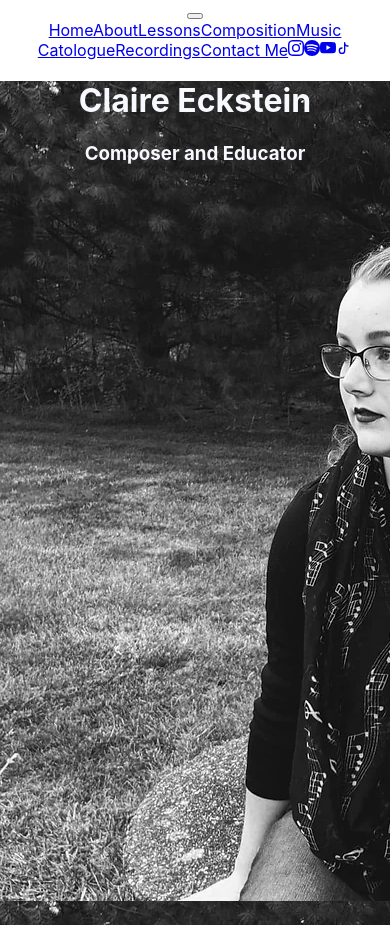
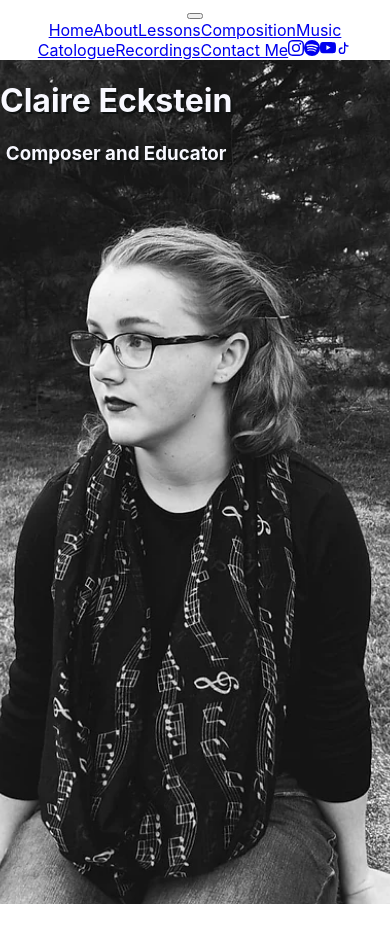
Before and after one commit to mander-pander/Claire-E, a React (Create React App) app in the folder claire/: page / in a window 390 px wide. Both pictures are taken after a click on the button "Home". After the commit the page ends 904 px from the top, so only its background shows below. Built offline with nearby package versions, Linux system fonts and the light colour scheme.

Commit message:
adjusted home layout for mobile and web

```diff
--- a/claire/src/CSS/Home.module.css
+++ b/claire/src/CSS/Home.module.css
@@ -1,6 +1,29 @@
 .home {
     background: url('./94245871_853002478499614_407991437506904.webp');
+    background-position: center;
+    background-repeat: no-repeat;
+    background-size: cover;
     min-width: 100%;
     min-height: 100vh;
+    display: flex;
+}
+
+.textBox {
     color:rgb(248, 248, 255);
+    text-align: center;
+    text-shadow: 2px 2px rgb(14, 17, 17);
 }
+
+@media (min-width: 768px) {
+    .home {
+        margin-left: 150px;
+    }
+
+    .textBox {
+        text-align: left;
+        max-width: 100%;
+        margin-left: 50px;
+        padding-top: 30px;
+        padding-left: 25px;
+    }
+}
--- a/claire/src/Components/Home.js
+++ b/claire/src/Components/Home.js
@@ -1,11 +1,15 @@
+import Container from 'react-bootstrap/Container';
 import styles from '../CSS/Home.module.css';
+
 
 const Home = () => {
 
   return (
     <div className={styles.home}>
+      <Container className={styles.textBox}>
         <h1>Claire Eckstein</h1>
         <h3> Composer and Educator</h3>
+      </Container>
     </div>
   )
 }
```
